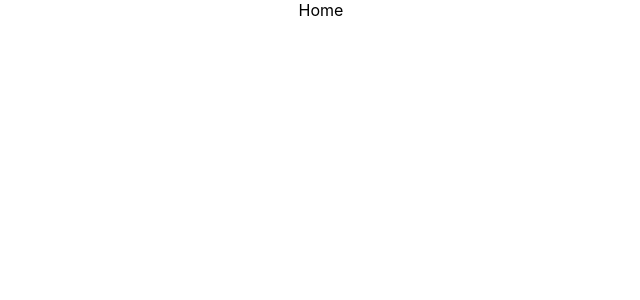
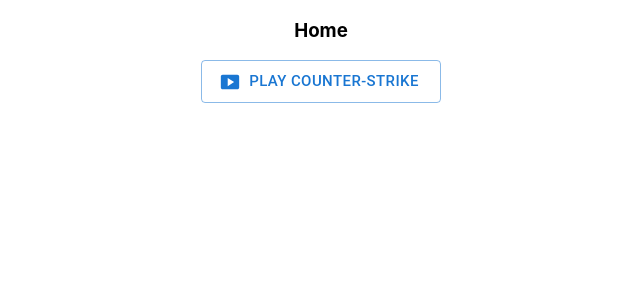
Before and after one commit to jonahhhhhh/counter-strike-companion-app, a React (Create React App) app: page / in a window 1280 px wide. Shown: the top 300 px of the page, without its empty margins (319-959 px from the left). Built offline with nearby package versions, Linux system fonts and the light colour scheme.

Commit message:
Created 3 components
Created and exported three separate components in separate files.

```diff
--- /dev/null
+++ b/src/Home.tsx
@@ -0,0 +1,23 @@
+import Button from '@mui/material/Button';
+import SmartDisplayIcon from '@mui/icons-material/SmartDisplay';
+import { useNavigate } from "react-router-dom";
+
+
+
+export const Home = () => {
+
+    const navigate = useNavigate();
+
+    return (
+        <>
+        <h3>Home</h3>
+        <Button
+            variant="outlined"
+            size="large"
+            startIcon={<SmartDisplayIcon />}
+            onClick={() => navigate('/setup')}
+        >
+            Play Counter-Strike</Button>
+        </>
+    );
+  };
--- /dev/null
+++ b/src/Play.tsx
@@ -0,0 +1,19 @@
+import Button from '@mui/material/Button';
+import { useNavigate } from "react-router-dom";
+
+export const Play = () => {
+
+    const navigate = useNavigate();
+
+    return (
+        <>
+        <h3>Game has started...</h3>
+        <Button
+            variant="outlined"
+            size="large"
+            onClick={() => navigate(-2)}
+        >
+            Done</Button>
+        </>
+    );
+  };
--- /dev/null
+++ b/src/Setup.tsx
@@ -0,0 +1,19 @@
+import Button from '@mui/material/Button';
+import { useNavigate } from "react-router-dom";
+
+export const Setup = () => {
+
+    const navigate = useNavigate();
+
+    return (
+        <>
+        <h3>Setup a Game of Counter-Strike</h3>
+        <Button
+            variant="outlined"
+            size="large"
+            onClick={() => navigate('/play')}
+        >
+            Start Game!</Button>
+        </>
+    );
+  };
```
Also changed, not shown: src/App.tsx (+11 -9 lines).
